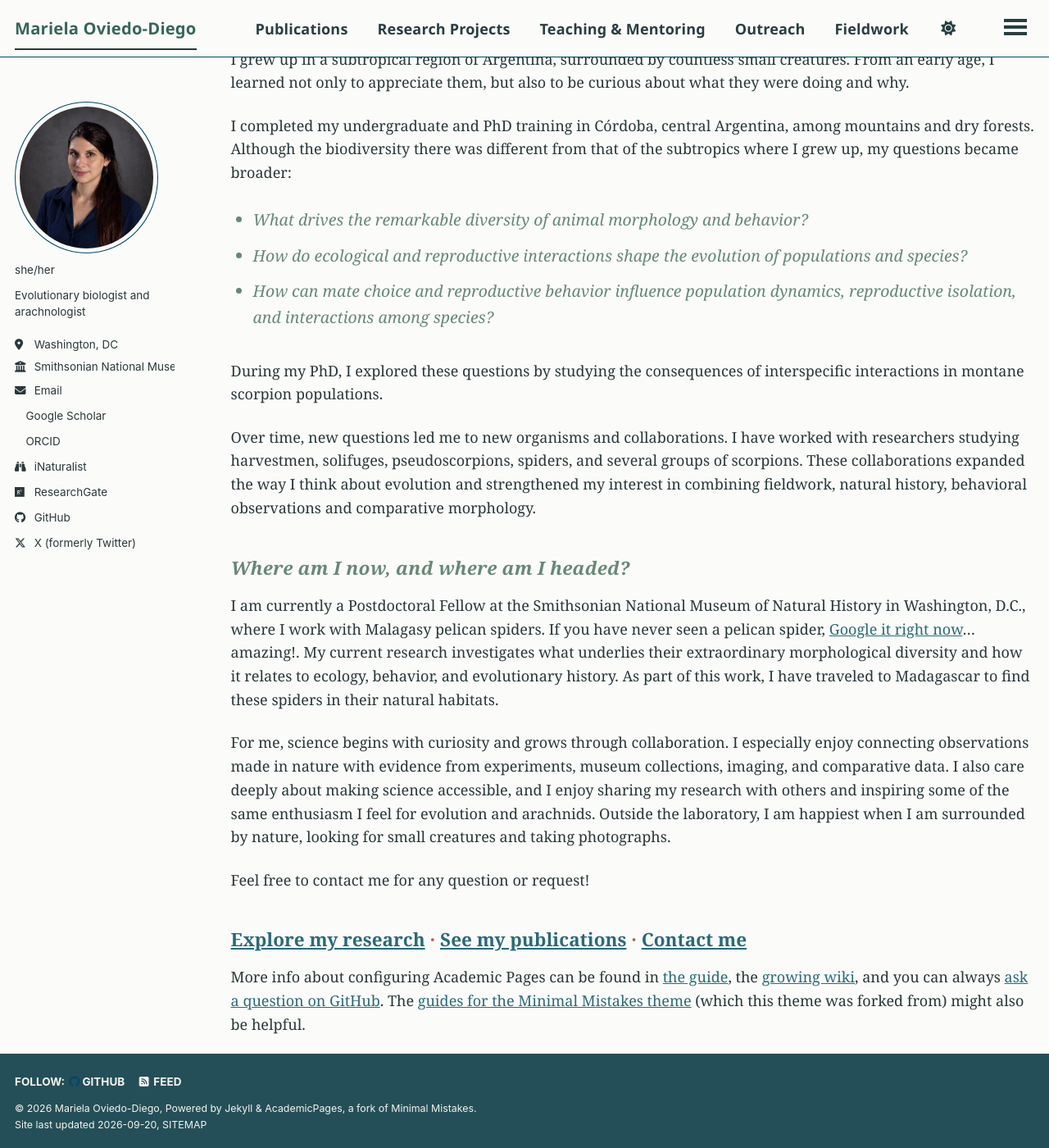
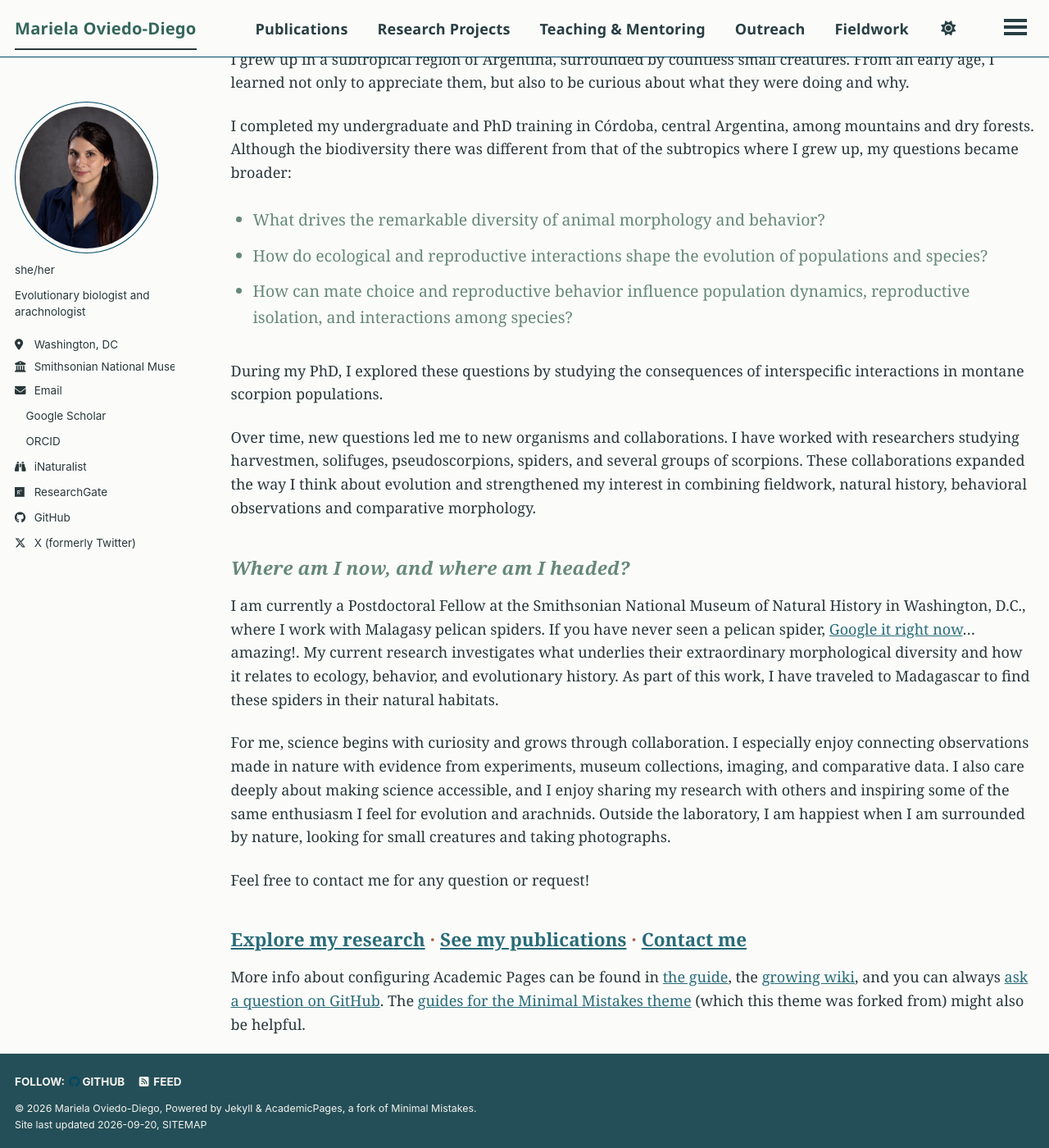
Before and after one commit to marielaoviedodiego/marielaoviedodiego.github.io, a Jekyll site: the page built from _pages/about.md, in a window 1280 px wide and 1400 px high, scrolled down 780 px. Shown: the whole window at 82% size. Built offline with Jekyll 4.4.1, drawn with Linux system fonts in a browser that asks for light colours; some web fonts are replaced; a style sheet for code colours, icons or effects is not loaded.

Commit message:
Update main.scss

```diff
--- a/assets/css/main.scss
+++ b/assets/css/main.scss
@@ -173,8 +173,8 @@ body {
   color: #668878;
   font-family: "STIX Two Text", Georgia, serif;
   font-size: 1.08em;
-  font-style: italic;
-  font-weight: 500;
+  font-style: normal;
+  font-weight: 400;
   line-height: 1.6;
 }
 
```
